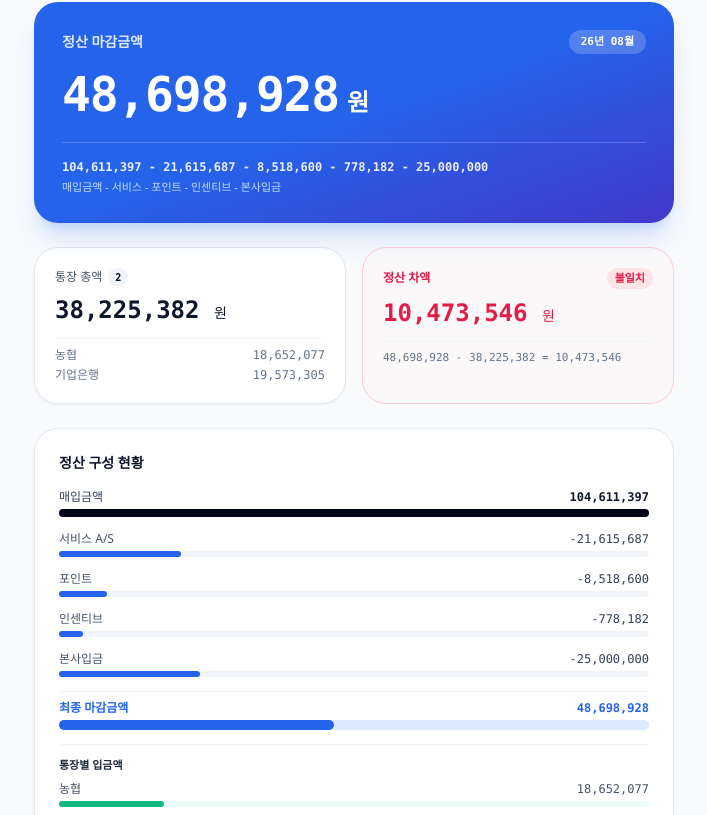
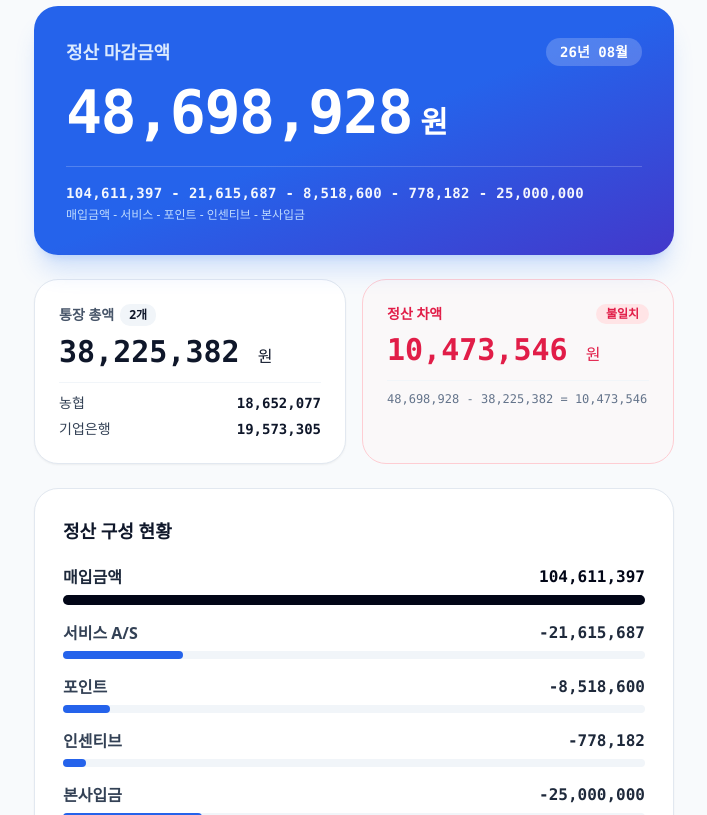
Before and after one commit to bongkeun-choi/jungwon, a Next.js app: page /jungwon/ in a window 1280 px wide. Shown: the part 245-1060 px from the top of the page, without its empty margins (286-993 px from the left). Built offline with nearby package versions, Linux system fonts and the light colour scheme; no server answers; the database is empty.

Commit message:
style: 정산 구성 현황 및 뷰어 텍스트/숫자 폰트 크기 대폭 확대

```diff
--- a/components/monthly-viewer.tsx
+++ b/components/monthly-viewer.tsx
@@ -1,12 +1,12 @@
 "use client";
 
 import React, { useState } from 'react';
-import { Card, CardHeader, CardTitle, CardContent } from '@/components/ui/card';
+import { Card } from '@/components/ui/card';
 import { Badge } from '@/components/ui/badge';
 import { Select, SelectContent, SelectItem, SelectTrigger, SelectValue } from '@/components/ui/select';
 import { useClosingStore } from '@/hooks/use-closing';
 import { formatCurrency } from '@/lib/utils';
-import { Calendar, Search } from 'lucide-react';
+import { Calendar } from 'lucide-react';
 
 export function MonthlyViewer() {
   const { currentMonthly, setCurrentMonthly, monthlyList } = useClosingStore();
@@ -52,14 +52,14 @@ export function MonthlyViewer() {
   return (
     <div className="max-w-2xl mx-auto space-y-6">
       {/* 1. 상단 날짜 검색기 */}
-      <div className="flex items-center justify-between bg-white p-4 rounded-2xl border border-slate-200 shadow-sm">
-        <div className="flex items-center gap-2 text-slate-800 font-bold text-sm">
-          <Calendar className="h-4 w-4 text-blue-600" />
+      <div className="flex items-center justify-between bg-white p-4 rounded-3xl border border-slate-200 shadow-sm">
+        <div className="flex items-center gap-2 text-slate-900 font-bold text-base">
+          <Calendar className="h-5 w-5 text-blue-600" />
           <span>마감 정산일 조회</span>
         </div>
         <div className="flex items-center gap-2">
           <Select value={String(selectedYear)} onValueChange={handleYearChange}>
-            <SelectTrigger className="h-9 w-28 rounded-xl bg-slate-50 border-slate-200 text-xs font-semibold">
+            <SelectTrigger className="h-10 w-32 rounded-2xl bg-slate-50 border-slate-200 text-sm font-bold">
               <SelectValue />
             </SelectTrigger>
             <SelectContent>
@@ -72,7 +72,7 @@ export function MonthlyViewer() {
           </Select>
 
           <Select value={String(selectedMonth)} onValueChange={handleMonthChange}>
-            <SelectTrigger className="h-9 w-24 rounded-xl bg-slate-50 border-slate-200 text-xs font-semibold">
+            <SelectTrigger className="h-10 w-28 rounded-2xl bg-slate-50 border-slate-200 text-sm font-bold">
               <SelectValue />
             </SelectTrigger>
             <SelectContent>
@@ -87,27 +87,27 @@ export function MonthlyViewer() {
       </div>
 
       {/* 2. 대형 블루 그라데이션 정산 마감금액 카드 */}
-      <div className="p-7 rounded-3xl bg-gradient-to-br from-blue-600 via-blue-600 to-indigo-700 text-white shadow-xl shadow-blue-500/20 relative overflow-hidden">
-        <div className="flex items-center justify-between text-xs text-blue-100">
-          <span className="font-semibold text-sm">정산 마감금액</span>
-          <span className="bg-white/20 text-white text-[11px] font-mono font-bold px-3 py-1 rounded-full">
+      <div className="p-7 sm:p-8 rounded-3xl bg-gradient-to-br from-blue-600 via-blue-600 to-indigo-700 text-white shadow-xl shadow-blue-500/20 relative overflow-hidden">
+        <div className="flex items-center justify-between text-blue-100">
+          <span className="font-bold text-base sm:text-lg">정산 마감금액</span>
+          <span className="bg-white/20 text-white text-xs sm:text-sm font-mono font-bold px-3.5 py-1 rounded-full">
             {String(selectedYear).slice(-2)}년 {String(selectedMonth).padStart(2, '0')}월
           </span>
         </div>
 
         <div className="mt-4">
-          <span className="text-4xl sm:text-5xl font-black font-mono tracking-tight">
+          <span className="text-4xl sm:text-5xl lg:text-6xl font-black font-mono tracking-tight">
             {formatCurrency(closingAmount)}
           </span>
-          <span className="text-2xl font-bold ml-2">원</span>
+          <span className="text-2xl sm:text-3xl font-bold ml-2">원</span>
         </div>
 
         {/* 수식 시각화 */}
-        <div className="mt-6 pt-4 border-t border-white/20 text-xs font-mono text-blue-100 space-y-1 break-all">
-          <p className="font-semibold text-white/90">
+        <div className="mt-6 pt-4 border-t border-white/20 text-xs sm:text-sm font-mono text-blue-100 space-y-1 break-all">
+          <p className="font-bold text-white/95 tracking-wide text-xs sm:text-sm">
             {formatCurrency(purchase)} - {formatCurrency(service)} - {formatCurrency(point)} - {formatCurrency(incentive)} - {formatCurrency(headquarters)}
           </p>
-          <p className="text-[11px] text-blue-200 font-sans">
+          <p className="text-xs text-blue-200 font-sans">
             매입금액 - 서비스 - 포인트 - 인센티브 - 본사입금
           </p>
         </div>
@@ -116,21 +116,21 @@ export function MonthlyViewer() {
       {/* 3. 통장 총액 & 정산 차액 2열 카드 그리드 */}
       <div className="grid grid-cols-2 gap-4">
         {/* 통장 총액 카드 */}
-        <Card className="shadow-sm border-slate-200 bg-white rounded-3xl p-5">
-          <div className="flex items-center gap-1.5 text-xs text-slate-600 font-medium">
+        <Card className="shadow-sm border-slate-200 bg-white rounded-3xl p-5 sm:p-6">
+          <div className="flex items-center gap-1.5 text-xs sm:text-sm text-slate-600 font-bold">
             <span>통장 총액</span>
-            <Badge variant="secondary" className="text-[10px] py-0 px-1.5 bg-slate-100">
-              {accounts.length}
+            <Badge variant="secondary" className="text-xs py-0.5 px-2 bg-slate-100 font-bold">
+              {accounts.length}개
             </Badge>
           </div>
-          <p className="text-xl sm:text-2xl font-bold font-mono text-slate-900 mt-2">
-            {formatCurrency(bankTotal)} <span className="text-sm font-normal">원</span>
+          <p className="text-2xl sm:text-3xl font-black font-mono text-slate-900 mt-2">
+            {formatCurrency(bankTotal)} <span className="text-base font-normal">원</span>
           </p>
-          <div className="mt-3 text-xs text-slate-500 space-y-1 border-t pt-2 border-slate-100">
+          <div className="mt-3 text-xs sm:text-sm text-slate-600 space-y-1.5 border-t pt-2.5 border-slate-100">
             {accounts.map((a: any, i: number) => (
-              <div key={i} className="flex justify-between">
-                <span>{a.name}</span>
-                <span className="font-mono font-medium">{formatCurrency(a.amount)}</span>
+              <div key={i} className="flex justify-between items-center">
+                <span className="font-medium text-slate-700">{a.name}</span>
+                <span className="font-mono font-bold text-slate-900">{formatCurrency(a.amount)}</span>
               </div>
             ))}
           </div>
@@ -138,119 +138,119 @@ export function MonthlyViewer() {
 
         {/* 정산 차액 카드 */}
         <div
-          className={`rounded-3xl p-5 border transition-all ${
+          className={`rounded-3xl p-5 sm:p-6 border transition-all ${
             difference === 0
               ? 'border-emerald-200 bg-emerald-50/30'
               : 'border-rose-200 bg-rose-50/30'
           }`}
         >
           <div className="flex items-center justify-between">
-            <span className="text-xs text-rose-600 font-bold">정산 차액</span>
+            <span className="text-xs sm:text-sm text-rose-600 font-bold">정산 차액</span>
             {difference === 0 ? (
-              <span className="text-[11px] font-bold text-emerald-700 bg-emerald-100 px-2 py-0.5 rounded-full">
+              <span className="text-xs font-bold text-emerald-700 bg-emerald-100 px-2.5 py-0.5 rounded-full">
                 일치
               </span>
             ) : (
-              <span className="text-[11px] font-bold text-rose-600 bg-rose-100 px-2 py-0.5 rounded-full">
+              <span className="text-xs font-bold text-rose-600 bg-rose-100 px-2.5 py-0.5 rounded-full">
                 불일치
               </span>
             )}
           </div>
           <p
-            className={`text-xl sm:text-2xl font-bold font-mono mt-2 ${
+            className={`text-2xl sm:text-3xl font-black font-mono mt-2 ${
               difference === 0 ? 'text-emerald-600' : 'text-rose-600'
             }`}
           >
-            {formatCurrency(difference)} <span className="text-sm font-normal">원</span>
+            {formatCurrency(difference)} <span className="text-base font-normal">원</span>
           </p>
-          <p className="text-[11px] text-slate-500 font-mono mt-3 border-t pt-2 border-slate-100 break-all">
+          <p className="text-xs text-slate-500 font-mono mt-3 border-t pt-2.5 border-slate-100 break-all">
             {formatCurrency(closingAmount)} - {formatCurrency(bankTotal)} = {formatCurrency(difference)}
           </p>
         </div>
       </div>
 
-      {/* 4. 정산 구성 현황 및 프로그레스 바 차트 카드 */}
-      <Card className="shadow-sm border-slate-200 bg-white rounded-3xl p-6">
-        <h3 className="text-sm font-bold text-slate-900 mb-4">정산 구성 현황</h3>
-        <div className="space-y-3.5 text-xs">
-          {/* 매입 */}
-          <div className="space-y-1">
-            <div className="flex justify-between text-slate-700 font-medium">
-              <span>매입금액</span>
-              <span className="font-mono font-bold text-slate-900">{formatCurrency(purchase)}</span>
+      {/* 4. 정산 구성 현황 및 프로그레스 바 차트 카드 (글씨 크기 시원하게 확대) */}
+      <Card className="shadow-sm border-slate-200 bg-white rounded-3xl p-6 sm:p-7">
+        <h3 className="text-base sm:text-lg font-bold text-slate-900 mb-5">정산 구성 현황</h3>
+        <div className="space-y-4 text-sm sm:text-base">
+          {/* 매입금액 */}
+          <div className="space-y-1.5">
+            <div className="flex justify-between text-slate-800 font-semibold">
+              <span className="text-sm sm:text-base font-bold">매입금액</span>
+              <span className="font-mono font-extrabold text-slate-950 text-sm sm:text-base">{formatCurrency(purchase)}</span>
             </div>
-            <div className="w-full bg-slate-100 rounded-full h-2">
-              <div className="bg-slate-950 h-2 rounded-full" style={{ width: getBarWidth(purchase) }} />
+            <div className="w-full bg-slate-100 rounded-full h-2.5">
+              <div className="bg-slate-950 h-2.5 rounded-full" style={{ width: getBarWidth(purchase) }} />
             </div>
           </div>
 
-          {/* 서비스 */}
-          <div className="space-y-1">
-            <div className="flex justify-between text-slate-600 font-medium">
-              <span>서비스 A/S</span>
-              <span className="font-mono text-slate-700">-{formatCurrency(service)}</span>
+          {/* 서비스 A/S */}
+          <div className="space-y-1.5">
+            <div className="flex justify-between text-slate-700 font-medium">
+              <span className="text-sm sm:text-base font-semibold">서비스 A/S</span>
+              <span className="font-mono font-bold text-slate-800 text-sm sm:text-base">-{formatCurrency(service)}</span>
             </div>
-            <div className="w-full bg-slate-100 rounded-full h-1.5">
-              <div className="bg-blue-600 h-1.5 rounded-full" style={{ width: getBarWidth(service) }} />
+            <div className="w-full bg-slate-100 rounded-full h-2">
+              <div className="bg-blue-600 h-2 rounded-full" style={{ width: getBarWidth(service) }} />
             </div>
           </div>
 
           {/* 포인트 */}
-          <div className="space-y-1">
-            <div className="flex justify-between text-slate-600 font-medium">
-              <span>포인트</span>
-              <span className="font-mono text-slate-700">-{formatCurrency(point)}</span>
+          <div className="space-y-1.5">
+            <div className="flex justify-between text-slate-700 font-medium">
+              <span className="text-sm sm:text-base font-semibold">포인트</span>
+              <span className="font-mono font-bold text-slate-800 text-sm sm:text-base">-{formatCurrency(point)}</span>
             </div>
-            <div className="w-full bg-slate-100 rounded-full h-1.5">
-              <div className="bg-blue-600 h-1.5 rounded-full" style={{ width: getBarWidth(point) }} />
+            <div className="w-full bg-slate-100 rounded-full h-2">
+              <div className="bg-blue-600 h-2 rounded-full" style={{ width: getBarWidth(point) }} />
             </div>
           </div>
 
           {/* 인센티브 */}
-          <div className="space-y-1">
-            <div className="flex justify-between text-slate-600 font-medium">
-              <span>인센티브</span>
-              <span className="font-mono text-slate-700">-{formatCurrency(incentive)}</span>
+          <div className="space-y-1.5">
+            <div className="flex justify-between text-slate-700 font-medium">
+              <span className="text-sm sm:text-base font-semibold">인센티브</span>
+              <span className="font-mono font-bold text-slate-800 text-sm sm:text-base">-{formatCurrency(incentive)}</span>
             </div>
-            <div className="w-full bg-slate-100 rounded-full h-1.5">
-              <div className="bg-blue-600 h-1.5 rounded-full" style={{ width: getBarWidth(incentive) }} />
+            <div className="w-full bg-slate-100 rounded-full h-2">
+              <div className="bg-blue-600 h-2 rounded-full" style={{ width: getBarWidth(incentive) }} />
             </div>
           </div>
 
           {/* 본사입금 */}
-          <div className="space-y-1">
-            <div className="flex justify-between text-slate-600 font-medium">
-              <span>본사입금</span>
-              <span className="font-mono text-slate-700">-{formatCurrency(headquarters)}</span>
+          <div className="space-y-1.5">
+            <div className="flex justify-between text-slate-700 font-medium">
+              <span className="text-sm sm:text-base font-semibold">본사입금</span>
+              <span className="font-mono font-bold text-slate-800 text-sm sm:text-base">-{formatCurrency(headquarters)}</span>
             </div>
-            <div className="w-full bg-slate-100 rounded-full h-1.5">
-              <div className="bg-blue-600 h-1.5 rounded-full" style={{ width: getBarWidth(headquarters) }} />
+            <div className="w-full bg-slate-100 rounded-full h-2">
+              <div className="bg-blue-600 h-2 rounded-full" style={{ width: getBarWidth(headquarters) }} />
             </div>
           </div>
 
           {/* 최종 마감금액 */}
-          <div className="pt-2 border-t border-slate-100 space-y-1">
+          <div className="pt-3 border-t border-slate-100 space-y-1.5">
             <div className="flex justify-between text-blue-600 font-bold">
-              <span>최종 마감금액</span>
-              <span className="font-mono">{formatCurrency(closingAmount)}</span>
+              <span className="text-sm sm:text-base font-extrabold">최종 마감금액</span>
+              <span className="font-mono font-black text-base sm:text-lg">{formatCurrency(closingAmount)}</span>
             </div>
-            <div className="w-full bg-blue-100 rounded-full h-2.5">
-              <div className="bg-blue-600 h-2.5 rounded-full" style={{ width: getBarWidth(closingAmount) }} />
+            <div className="w-full bg-blue-100 rounded-full h-3">
+              <div className="bg-blue-600 h-3 rounded-full" style={{ width: getBarWidth(closingAmount) }} />
             </div>
           </div>
 
           {/* 통장별 입금액 */}
-          <div className="pt-3 border-t border-slate-100 space-y-2">
-            <span className="text-[11px] font-bold text-slate-800 block">통장별 입금액</span>
+          <div className="pt-4 border-t border-slate-100 space-y-2.5">
+            <span className="text-xs sm:text-sm font-bold text-slate-800 block">통장별 입금액</span>
             {accounts.map((acc: any, i: number) => (
               <div key={i} className="space-y-1">
-                <div className="flex justify-between text-slate-600">
-                  <span>{acc.name}</span>
-                  <span className="font-mono font-medium">{formatCurrency(acc.amount)}</span>
+                <div className="flex justify-between text-slate-700">
+                  <span className="text-xs sm:text-sm font-semibold">{acc.name}</span>
+                  <span className="font-mono font-bold text-slate-900 text-xs sm:text-sm">{formatCurrency(acc.amount)}</span>
                 </div>
-                <div className="w-full bg-emerald-50 rounded-full h-1.5">
+                <div className="w-full bg-emerald-50 rounded-full h-2">
                   <div
-                    className="bg-emerald-500 h-1.5 rounded-full"
+                    className="bg-emerald-500 h-2 rounded-full"
                     style={{ width: getBarWidth(acc.amount) }}
                   />
                 </div>
@@ -258,10 +258,12 @@ export function MonthlyViewer() {
             ))}
           </div>
 
-          {/* 하단 국민은행 계좌 안내 */}
-          <div className="mt-5 p-3.5 bg-slate-950 text-white rounded-2xl flex items-center justify-between text-xs font-mono shadow-sm">
-            <span className="text-slate-400 font-sans">국민은행</span>
-            <span className="font-bold text-amber-400 text-sm">3001-9029-00536-1</span>
+          {/* 하단 국민은행 계좌 안내 (글씨 큼직하게) */}
+          <div className="mt-6 p-4 bg-slate-950 text-white rounded-2xl flex items-center justify-between text-sm font-mono shadow-sm">
+            <span className="text-slate-400 font-sans font-bold text-xs sm:text-sm">국민은행</span>
+            <span className="font-black text-amber-400 text-sm sm:text-base tracking-wide">
+              3001-9029-00536-1
+            </span>
           </div>
         </div>
       </Card>
```
Also changed, not shown: components/vat-viewer.tsx (+35 -35 lines).
